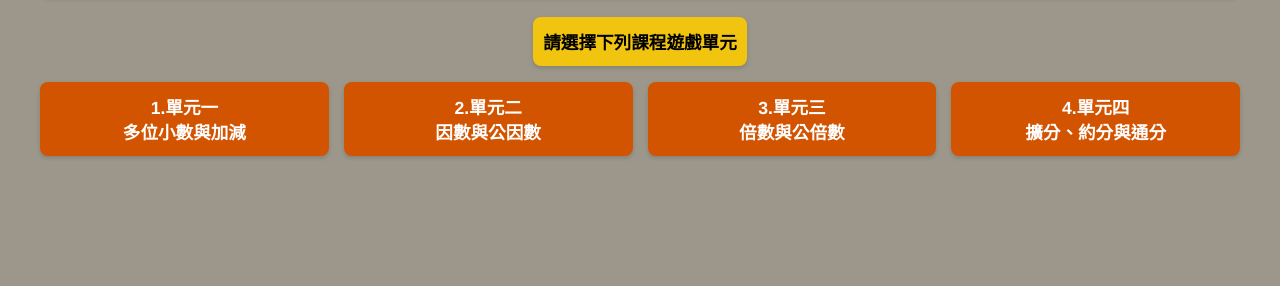
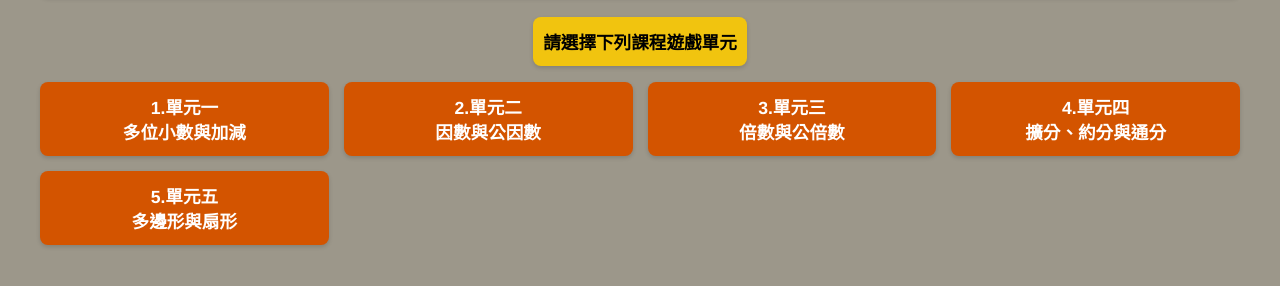
Before and after one commit to cishieh04-star/math-elementary5-1, a plain HTML site: page index.html in a window 1280 px wide. Shown: the part 92-378 px from the top of the page. Drawn offline with Linux system fonts and the light colour scheme.

Commit message:
Update index.html

```diff
--- a/index.html
+++ b/index.html
@@ -82,7 +82,8 @@
             { name: "單元一<br>多位小數與加減</a>", file: "math-5-1.html" },
             { name: "單元二<br>因數與公因數</a>", file: "math-5-2.html" },
             { name: "單元三<br>倍數與公倍數</a>", file: "math-5-3.html" },
-            { name: "單元四<br>擴分、約分與通分</a>", file: "math-5-4.html" }
+            { name: "單元四<br>擴分、約分與通分</a>", file: "math-5-4.html" },
+            { name: "單元五<br>多邊形與扇形</a>", file: "math-5-5.html" }
 
 
         ];
```
